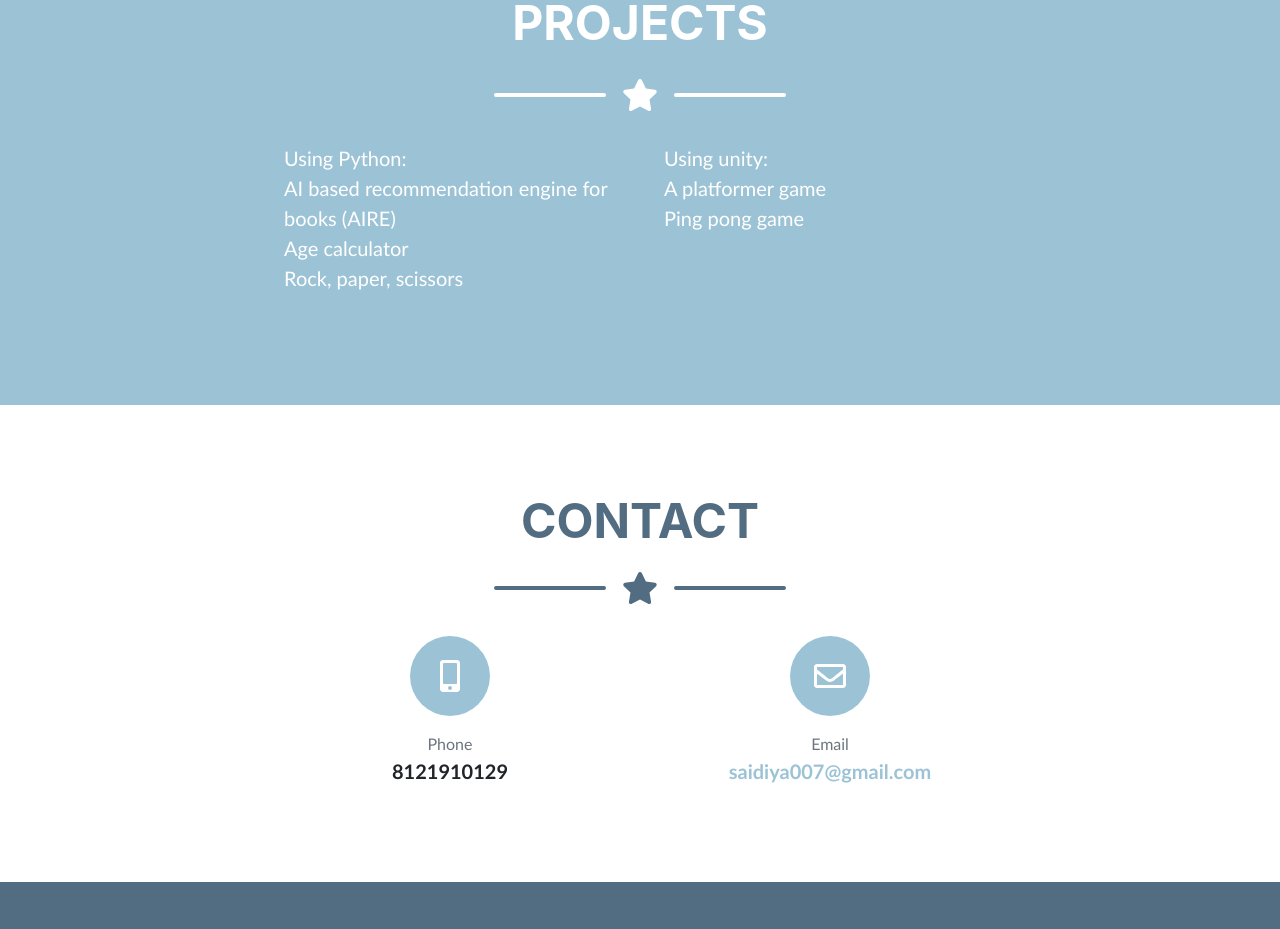
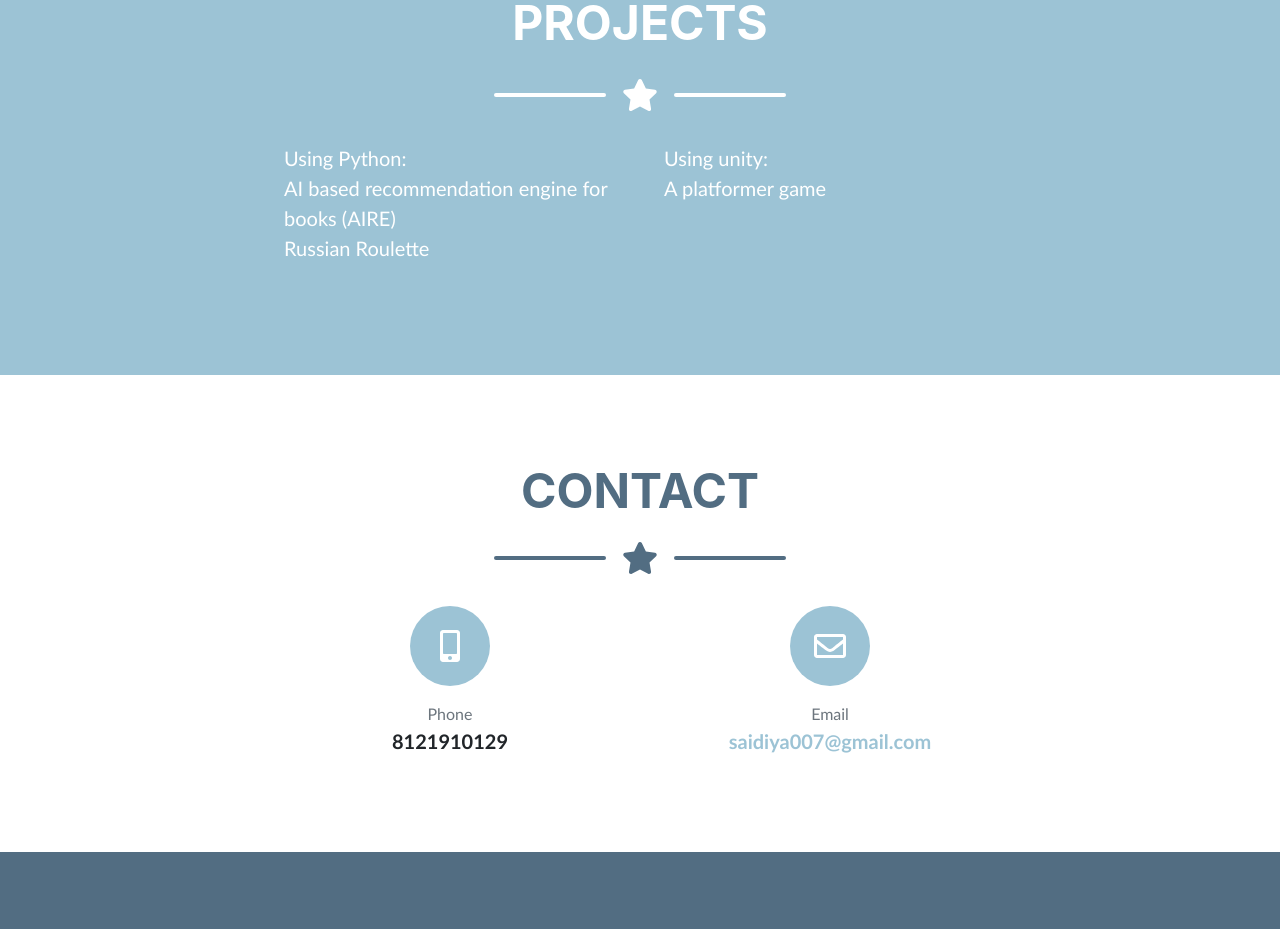
Before and after one commit to SaiDiya73/SaiDiya73.github.io, a plain HTML site: page index.html in a window 1280 px wide. Shown: the part 1740-2669 px from the top of the page. Drawn offline with nearby package versions, Linux system fonts and the light colour scheme; a web font is replaced by a local one.

Commit message:
Update index.html

```diff
--- a/index.html
+++ b/index.html
@@ -285,14 +285,12 @@
                     <div class="col-lg-4 ml-auto">
                         <p class="pre-wrap lead">Using Python:
 AI based recommendation engine for books (AIRE)
-Age calculator
-Rock, paper, scissors
+Russian Roulette
 </p>
                     </div>
                     <div class="col-lg-4 mr-auto">
                         <p class="pre-wrap lead">Using unity:
-A platformer game
-Ping pong game</p>
+A platformer game</p>
                     </div>
                 </div>
             </div>
```
